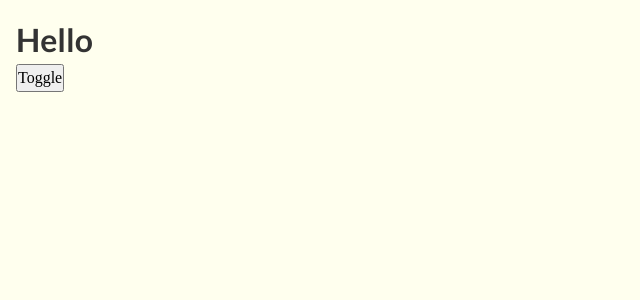
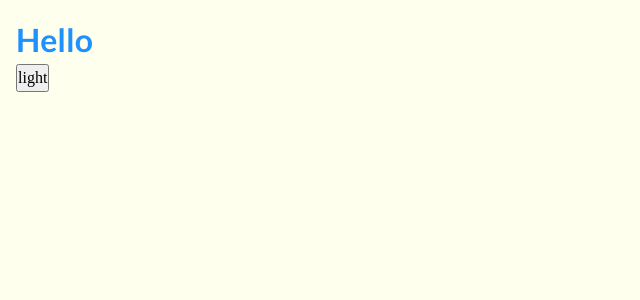
Before and after one commit to notAro14/next-ts-starter, a Next.js app: page / in a window 1280 px wide. Shown: the top 300 px of the page, without its empty margins (0-640 px from the left). Built offline with nearby package versions, Linux system fonts and the light colour scheme.

Commit message:
Persist theme color mode into local storage

```diff
--- a/src/pages/_app.tsx
+++ b/src/pages/_app.tsx
@@ -1,14 +1,16 @@
 import '../styles/reset.css';
 import type { AppProps } from 'next/app';
 import toast from 'react-hot-toast';
-import { useState, useCallback } from 'react';
-import { ThemeProvider } from '@emotion/react';
+import { useState } from 'react';
+import { ThemeProvider, Global, css } from '@emotion/react';
 import { QueryCache, QueryClient, QueryClientProvider } from 'react-query';
 import { ReactQueryDevtools } from 'react-query/devtools';
 
-import allThemes, { getTheme, ColorModeContext } from 'theme';
-import type { ColorMode } from 'theme';
-import Font from 'shared/font';
+import allThemes, { getTheme } from 'theme';
+import {
+  ColorModeProvider,
+  useColorModeParent,
+} from 'theme/use-color-mode.hook';
 
 const blueTheme = allThemes.blue;
 
@@ -25,29 +27,21 @@ function MyApp({ Component, pageProps }: AppProps) {
       })
   );
 
-  const [colorMode, setColorMode] = useState<ColorMode>('light');
+  const [colorMode, toggle] = useColorModeParent('light');
   const theme = getTheme(blueTheme, colorMode);
-  const switchColorMode = useCallback(() => {
-    setColorMode((prev) => {
-      switch (prev) {
-        case 'dark':
-          return 'light';
-        case 'light':
-          return 'dark';
-        default:
-          return 'light';
-      }
-    });
-  }, []);
 
   return (
     <QueryClientProvider client={queryClient}>
-      <ColorModeContext.Provider value={switchColorMode}>
+      <ColorModeProvider colorMode={colorMode} toggle={toggle}>
         <ThemeProvider theme={theme}>
-          <Font href={theme.fonts.src} />
+          <Global
+            styles={css`
+              @import url('${theme.fonts.src}');
+            `}
+          />
           <Component {...pageProps} />
         </ThemeProvider>
-      </ColorModeContext.Provider>
+      </ColorModeProvider>
       <ReactQueryDevtools initialIsOpen={false} />
     </QueryClientProvider>
   );
--- a/src/pages/index.tsx
+++ b/src/pages/index.tsx
@@ -1,23 +1,22 @@
 import type { NextPage } from 'next';
 import Head from 'next/head';
-import { useContext } from 'react';
 
 import Box from 'shared/box';
-import { ColorModeContext } from 'theme';
 import Heading from 'shared/heading';
+import { useColorMode } from 'theme/use-color-mode.hook';
 
 const IndexPage: NextPage = () => {
-  const switchColorMode = useContext(ColorModeContext);
+  const [colorMode, toggle] = useColorMode();
   return (
     <>
       <Head>
         <title>Next and styled system starter</title>
       </Head>
       <Box as='main' p={4} minHeight='100%' backgroundColor='background'>
-        <Heading as='h1' color='text' fontFamily='primary'>
+        <Heading as='h1' color='primary' fontFamily='primary'>
           Hello
         </Heading>
-        <button onClick={() => switchColorMode?.()}>Toggle</button>
+        <button onClick={toggle}>{colorMode}</button>
       </Box>
     </>
   );
--- a/src/shared/font.tsx
+++ b/src/shared/font.tsx
@@ -4,6 +4,11 @@ import Head from 'next/head';
 interface FontProps {
   href: string;
 }
+
+/*
+DO NOT USE DYNAMICALLY
+STYLESHEET LINK MUST ONLY BE USED INSIDE CUSTOM DOCUMENT
+*/
 
 const Font: FC<FontProps> = ({ href }) => {
   return (
--- a/src/theme/blue.ts
+++ b/src/theme/blue.ts
@@ -1,20 +1,24 @@
-const colors = {
+export const colors = {
   background: '#ffe',
   primary: 'dodgerblue',
   text: '#333',
   modes: {
-    dark: {
-      background: '#333',
-      primary: 'dodgerblue',
+    black: {
+      background: 'black',
       text: '#ffe',
     },
     light: {
       background: '#ffe',
-      primary: 'dodgerblue',
       text: '#333',
+    },
+    dark: {
+      background: '#333',
+      text: '#ffe',
     },
   },
 };
+
+export const colorModes = Object.keys(colors.modes);
 
 const fonts = {
   primary: '"Lato", serif',
--- a/src/theme/index.ts
+++ b/src/theme/index.ts
@@ -1,10 +1,7 @@
 import merge from 'lodash.merge';
 import get from 'lodash.get';
-import { createContext } from 'react';
 
 import { theme as blue } from './blue';
-
-export const ColorModeContext = createContext<(() => void) | null>(null);
 
 const allThemes = {
   blue,
--- /dev/null
+++ b/src/theme/use-color-mode.hook.tsx
@@ -0,0 +1,127 @@
+import {
+  useContext,
+  useReducer,
+  createContext,
+  FC,
+  useCallback,
+  useEffect,
+} from 'react';
+
+import type { ColorMode } from 'theme';
+
+const ColorModeContext = createContext<ColorMode | null>(null);
+const ToggleColorModeContext = createContext<(() => void) | null>(null);
+
+export const colorModeMachine = {
+  initial: 'light',
+  states: {
+    light: {
+      on: {
+        TOGGLE: 'dark' as Extract<ColorMode, 'dark'>,
+      },
+    },
+    black: {
+      on: {
+        TOGGLE: 'light' as Extract<ColorMode, 'light'>,
+      },
+    },
+    dark: {
+      on: {
+        TOGGLE: 'black' as Extract<ColorMode, 'black'>,
+      },
+    },
+  },
+};
+
+export type ColorModeAction =
+  | {
+      type: 'TOGGLE';
+    }
+  | {
+      type: 'SET';
+      payload: ColorMode;
+    };
+
+export const colorModeReducer = (state: ColorMode, action: ColorModeAction) => {
+  //return colorModeMachine.states[state].on[action.type] || state;
+  switch (action.type) {
+    case 'TOGGLE': {
+      switch (state) {
+        case 'light': {
+          const next = 'dark';
+          localStorage.setItem(COLOR_MODE_KEY, next);
+          return next;
+        }
+        case 'dark': {
+          const next = 'black';
+          localStorage.setItem(COLOR_MODE_KEY, next);
+          return next;
+        }
+        case 'black': {
+          const next = 'light';
+          localStorage.setItem(COLOR_MODE_KEY, next);
+          return next;
+        }
+        default:
+          return state;
+      }
+    }
+    case 'SET': {
+      const next = action.payload;
+      localStorage.setItem(COLOR_MODE_KEY, next);
+      return next;
+    }
+  }
+};
+
+export const useColorMode = (): [ColorMode, () => void] => {
+  const colorModeContext = useContext(ColorModeContext);
+  const toggleColorModeContext = useContext(ToggleColorModeContext);
+
+  if (colorModeContext && toggleColorModeContext)
+    return [colorModeContext, toggleColorModeContext];
+
+  throw new Error('useColorMode must be called inside ColorModeProvider');
+};
+
+const COLOR_MODE_KEY = 'next-ts-starter-color-mode';
+
+const getUserPreferedColorMode = (fallback: ColorMode) => {
+  if (typeof window === 'undefined') return fallback;
+  const userPreferedColorMode = localStorage.getItem(COLOR_MODE_KEY) as
+    | ColorMode
+    | null
+    | undefined;
+  return userPreferedColorMode || fallback;
+};
+
+export const useColorModeParent = (
+  init: ColorMode
+): [ColorMode, () => void] => {
+  const [colorMode, dispatch] = useReducer(colorModeReducer, init);
+  const toggle = useCallback(() => dispatch({ type: 'TOGGLE' }), []);
+
+  useEffect(() => {
+    dispatch({ type: 'SET', payload: getUserPreferedColorMode(init) });
+  }, [init]);
+
+  return [colorMode, toggle];
+};
+
+export interface ColorModeProviderProps {
+  colorMode: ColorMode;
+  toggle(): void;
+}
+export const ColorModeProvider: FC<ColorModeProviderProps> = ({
+  children,
+  colorMode,
+  toggle,
+}) => {
+  return (
+    <ColorModeContext.Provider value={colorMode}>
+      <ToggleColorModeContext.Provider value={toggle}>
+        {children}
+      </ToggleColorModeContext.Provider>
+    </ColorModeContext.Provider>
+  );
+};
```
